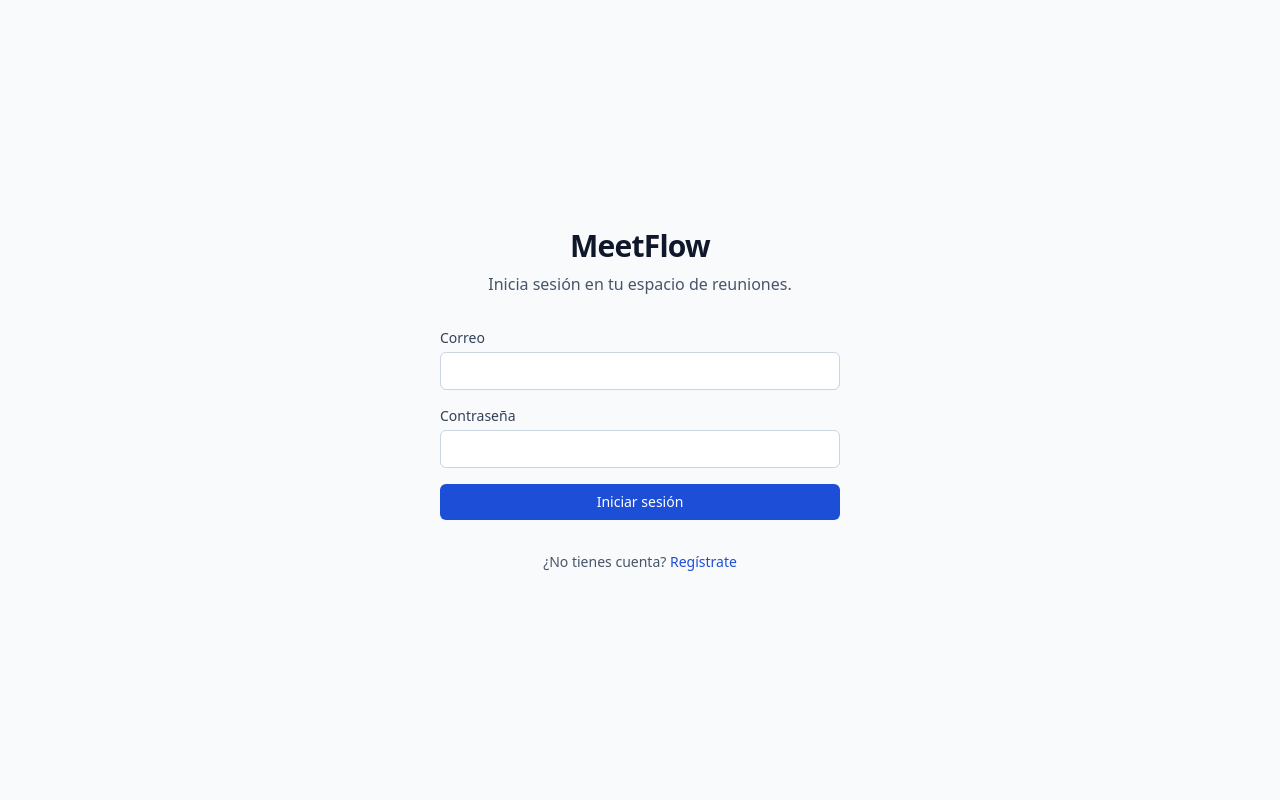
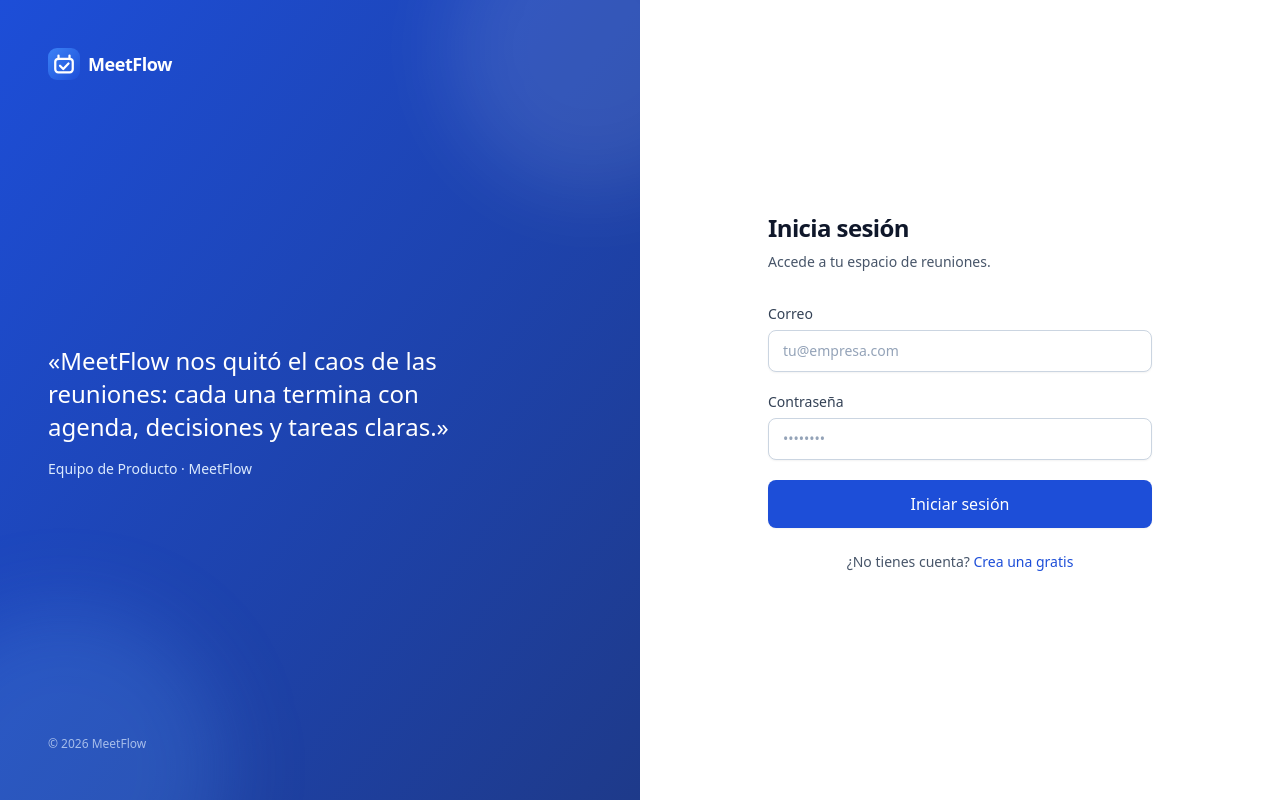
Before and after one commit to Walthergl66/meeting-management-system, a Next.js app in the folder frontend/: page /login in a window 1280 px wide. Built offline with nearby package versions, Linux system fonts and the light colour scheme; no server answers.

Commit message:
feat(frontend): rediseñar el login con layout de marca compartido
Mueve la página a un grupo de rutas (auth) con split screen: panel de
marca con testimonio y formulario en tarjeta. Formulario reescrito con
las primitivas de UI y accesibilidad (labels, autocomplete, aria-invalid).

```diff
--- /dev/null
+++ b/frontend/app/(auth)/layout.tsx
@@ -0,0 +1,54 @@
+import Link from 'next/link';
+import { Logo } from '@/components/brand/logo';
+
+export default function AuthLayout({
+  children,
+}: {
+  children: React.ReactNode;
+}) {
+  return (
+    <div className="flex min-h-screen bg-white">
+      <aside className="relative hidden w-1/2 flex-col justify-between overflow-hidden bg-gradient-to-br from-brand-600 to-brand-800 p-12 lg:flex">
+        <div
+          aria-hidden="true"
+          className="absolute -right-24 -top-24 h-72 w-72 rounded-full bg-white/10 blur-2xl"
+        />
+        <div
+          aria-hidden="true"
+          className="absolute -bottom-32 -left-24 h-80 w-80 rounded-full bg-brand-400/20 blur-2xl"
+        />
+
+        <Link href="/" aria-label="MeetFlow — Inicio" className="relative">
+          <Logo tone="inverse" />
+        </Link>
+
+        <div className="relative max-w-md">
+          <blockquote className="text-2xl font-medium leading-snug text-white">
+            «MeetFlow nos quitó el caos de las reuniones: cada una termina con
+            agenda, decisiones y tareas claras.»
+          </blockquote>
+          <p className="mt-4 text-sm text-brand-100">
+            Equipo de Producto · MeetFlow
+          </p>
+        </div>
+
+        <p className="relative text-xs text-brand-100/70">
+          © {new Date().getFullYear()} MeetFlow
+        </p>
+      </aside>
+
+      <main className="flex w-full items-center justify-center px-6 pb-16 pt-12 lg:w-1/2">
+        <div className="flex w-full max-w-sm flex-col">
+          <Link
+            href="/"
+            aria-label="MeetFlow — Inicio"
+            className="mb-10 lg:hidden"
+          >
+            <Logo />
+          </Link>
+          {children}
+        </div>
+      </main>
+    </div>
+  );
+}
--- /dev/null
+++ b/frontend/app/(auth)/login/page.tsx
@@ -0,0 +1,103 @@
+'use client';
+
+import { zodResolver } from '@hookform/resolvers/zod';
+import { useMutation } from '@tanstack/react-query';
+import Link from 'next/link';
+import { useRouter } from 'next/navigation';
+import { useForm } from 'react-hook-form';
+import { loginSchema, LoginInput } from '@/lib/shared/validation';
+import { authApi } from '@/lib/api/entities';
+import { tokenStore } from '@/lib/auth/token-store';
+import { Button } from '@/components/ui/button';
+import { FormField } from '@/components/ui/form-field';
+import { Input } from '@/components/ui/input';
+
+export default function LoginPage() {
+  const router = useRouter();
+  const {
+    register,
+    handleSubmit,
+    formState: { errors },
+  } = useForm<LoginInput>({
+    resolver: zodResolver(loginSchema),
+  });
+
+  const mutation = useMutation({
+    mutationFn: ({ email, password }: LoginInput) =>
+      authApi.login(email, password),
+    onSuccess: (session) => {
+      tokenStore.set(session.tokens.accessToken);
+      router.replace('/meetings');
+    },
+  });
+
+  return (
+    <>
+      <div className="flex flex-col gap-2">
+        <h1 className="text-2xl font-semibold tracking-tight text-slate-900">
+          Inicia sesión
+        </h1>
+        <p className="text-sm text-slate-600">
+          Accede a tu espacio de reuniones.
+        </p>
+      </div>
+
+      <form
+        onSubmit={handleSubmit((values) => mutation.mutate(values))}
+        className="mt-8 flex flex-col gap-5"
+        noValidate
+      >
+        <FormField label="Correo" htmlFor="email" error={errors.email?.message}>
+          <Input
+            id="email"
+            type="email"
+            autoComplete="email"
+            placeholder="tu@empresa.com"
+            invalid={Boolean(errors.email)}
+            {...register('email')}
+          />
+        </FormField>
+
+        <FormField
+          label="Contraseña"
+          htmlFor="password"
+          error={errors.password?.message}
+        >
+          <Input
+            id="password"
+            type="password"
+            autoComplete="current-password"
+            placeholder="••••••••"
+            invalid={Boolean(errors.password)}
+            {...register('password')}
+          />
+        </FormField>
+
+        {mutation.isError && (
+          <p role="alert" className="text-sm font-medium text-red-600">
+            {(mutation.error as Error).message}
+          </p>
+        )}
+
+        <Button
+          type="submit"
+          size="lg"
+          isLoading={mutation.isPending}
+          className="w-full"
+        >
+          Iniciar sesión
+        </Button>
+      </form>
+
+      <p className="mt-6 text-center text-sm text-slate-600">
+        ¿No tienes cuenta?{' '}
+        <Link
+          href="/register"
+          className="font-medium text-brand-600 hover:underline"
+        >
+          Crea una gratis
+        </Link>
+      </p>
+    </>
+  );
+}
--- a/frontend/app/login/page.tsx
+++ /dev/null
@@ -1,96 +0,0 @@
-'use client';
-
-import { zodResolver } from '@hookform/resolvers/zod';
-import { useMutation } from '@tanstack/react-query';
-import Link from 'next/link';
-import { useRouter } from 'next/navigation';
-import { useForm } from 'react-hook-form';
-import { loginSchema, LoginInput } from '@/lib/shared/validation';
-import { authApi } from '@/lib/api/entities';
-import { tokenStore } from '@/lib/auth/token-store';
-
-export default function LoginPage() {
-  const router = useRouter();
-  const {
-    register,
-    handleSubmit,
-    formState: { errors },
-  } = useForm<LoginInput>({
-    resolver: zodResolver(loginSchema),
-  });
-
-  const mutation = useMutation({
-    mutationFn: ({ email, password }: LoginInput) =>
-      authApi.login(email, password),
-    onSuccess: (session) => {
-      tokenStore.set(session.tokens.accessToken);
-      router.replace('/meetings');
-    },
-  });
-
-  return (
-    <main className="mx-auto flex min-h-screen max-w-md flex-col justify-center gap-8 px-6">
-      <div className="flex flex-col gap-2 text-center">
-        <h1 className="text-3xl font-semibold tracking-tight">MeetFlow</h1>
-        <p className="text-slate-600">
-          Inicia sesión en tu espacio de reuniones.
-        </p>
-      </div>
-
-      <form
-        onSubmit={handleSubmit((values) => mutation.mutate(values))}
-        className="flex flex-col gap-4"
-        noValidate
-      >
-        <label className="flex flex-col gap-1">
-          <span className="text-sm font-medium text-slate-700">Correo</span>
-          <input
-            type="email"
-            {...register('email')}
-            className="rounded-md border border-slate-300 px-3 py-2 text-sm"
-          />
-          {errors.email && (
-            <span className="text-xs text-red-600">{errors.email.message}</span>
-          )}
-        </label>
-
-        <label className="flex flex-col gap-1">
-          <span className="text-sm font-medium text-slate-700">
-            Contraseña
-          </span>
-          <input
-            type="password"
-            {...register('password')}
-            className="rounded-md border border-slate-300 px-3 py-2 text-sm"
-          />
-          {errors.password && (
-            <span className="text-xs text-red-600">
-              {errors.password.message}
-            </span>
-          )}
-        </label>
-
-        {mutation.isError && (
-          <p className="text-sm text-red-600">
-            {(mutation.error as Error).message}
-          </p>
-        )}
-
-        <button
-          type="submit"
-          disabled={mutation.isPending}
-          className="rounded-md bg-brand-600 px-4 py-2 text-sm font-medium text-white hover:bg-brand-700 disabled:opacity-50"
-        >
-          {mutation.isPending ? 'Entrando…' : 'Iniciar sesión'}
-        </button>
-      </form>
-
-      <p className="text-center text-sm text-slate-600">
-        ¿No tienes cuenta?{' '}
-        <Link href="/register" className="text-brand-600 hover:underline">
-          Regístrate
-        </Link>
-      </p>
-    </main>
-  );
-}
```
